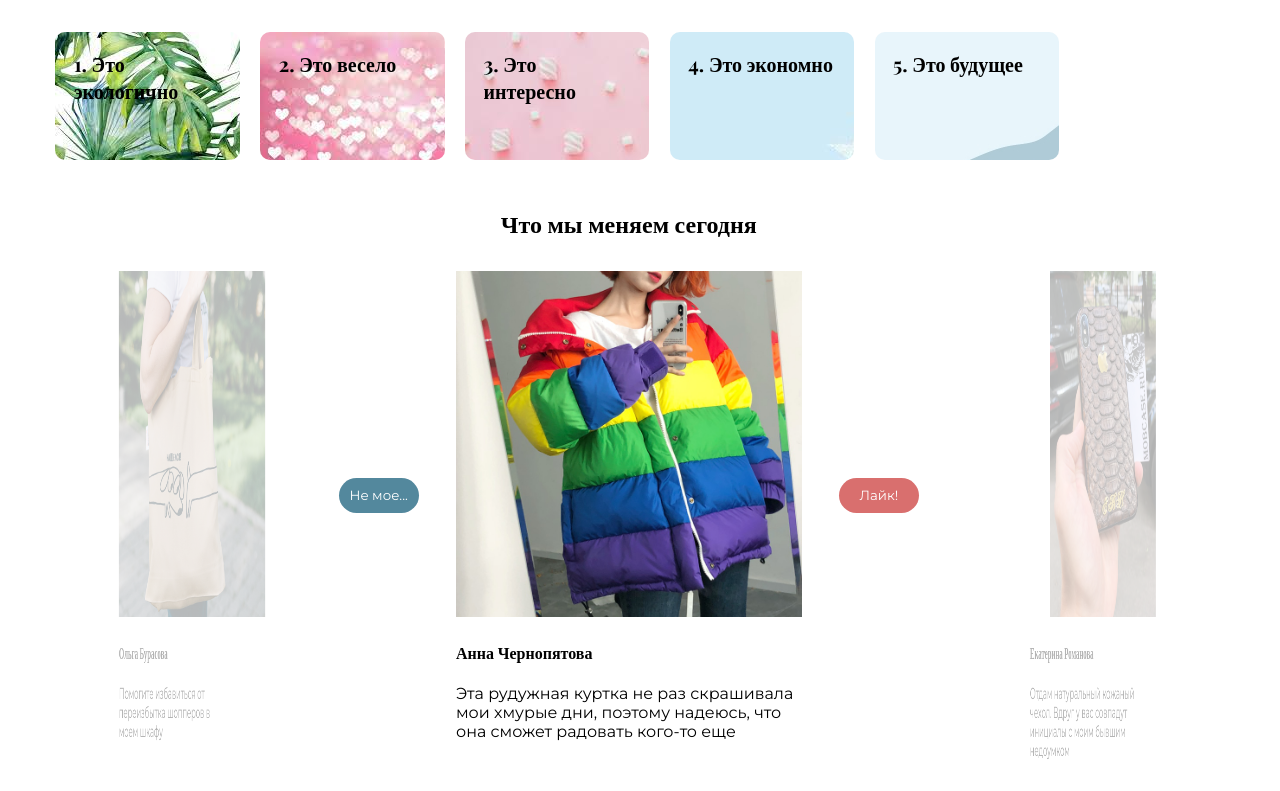
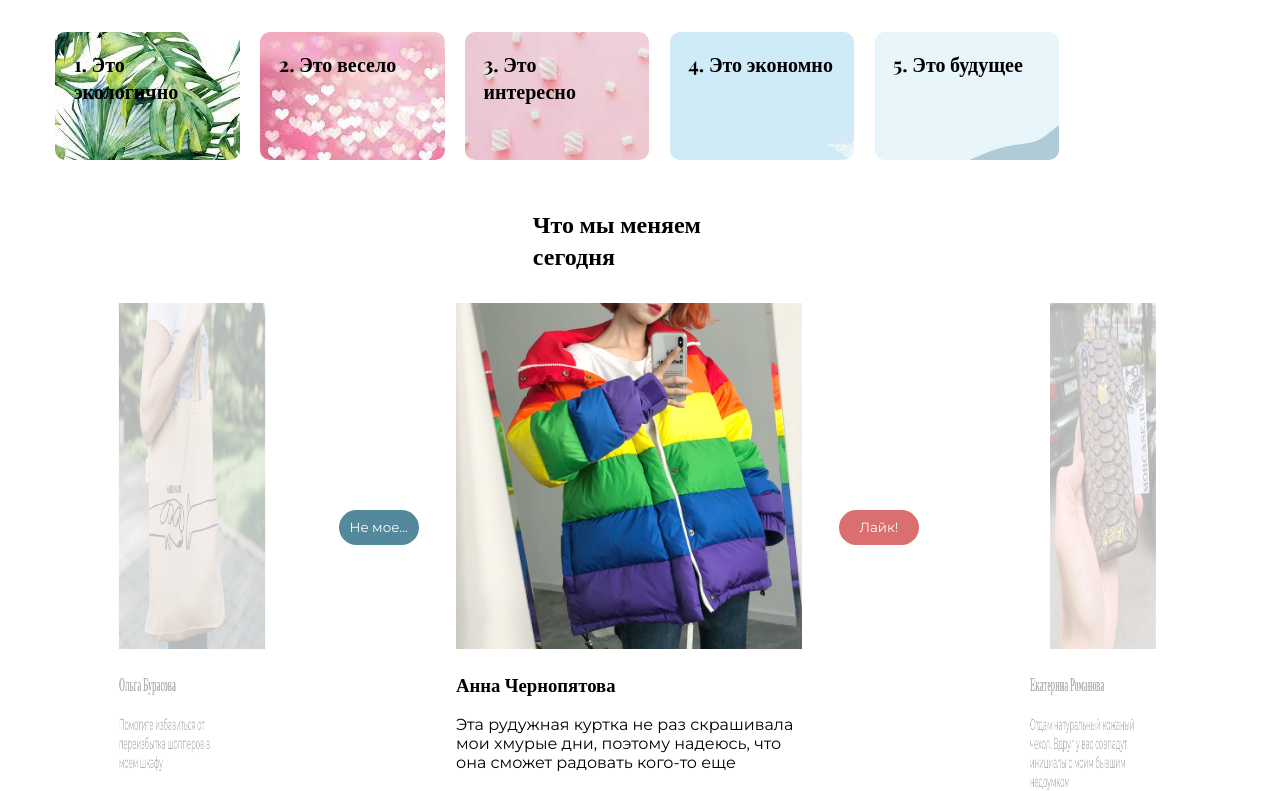
Before and after one commit to AnnaChernopyatova/hacathon_team4, a plain HTML site: page index.html in a window 1280 px wide. Shown: the part 479-1270 px from the top of the page. Drawn offline with nearby package versions, Linux system fonts and the light colour scheme.

Commit message:
fix sizes

```diff
--- a/index.html
+++ b/index.html
@@ -63,19 +63,19 @@
         <div class="carousel">
             <div class="carouselCard carouselCard__left">
                 <img src="images/img3.jpg" alt="" class="carouselCard_img" id="imgLeft">
-                <h4 class="carouselCard_header" id="headerLeft">Ольга Бурасова</h4>
+                <h3 class="carouselCard_header" id="headerLeft">Ольга Бурасова</h3>
                 <p class="carouselCard_text" id="textLeft">Помогите избавиться от переизбытка шопперов в моем шкафу</p>
             </div>
             <button class="carouselCard_button carouselCard_button__left" onclick="change()">Не мое...</button>
             <div class="carouselCard carouselCard__central">
                 <img src="images/img1.jpg" alt="" class="carouselCard_img" id="imgCentral">
-                <h4 class="carouselCard_header" id="headerCentral">Анна Чернопятова</h4>
+                <h3 class="carouselCard_header" id="headerCentral">Анна Чернопятова</h3>
                 <p class="carouselCard_text" id="textCentral">Эта рудужная куртка не раз скрашивала мои хмурые дни, поэтому надеюсь, что она сможет радовать кого-то еще</p>
             </div>
             <button class="carouselCard_button carouselCard_button__right" onclick="change()">Лайк!</button>
             <div class="carouselCard carouselCard__right">
                 <img src="images/img2.jpg" alt="" class="carouselCard_img" id="imgRight">
-                <h4 class="carouselCard_header" id="headerRight">Екатерина Романова</h4>
+                <h3 class="carouselCard_header" id="headerRight">Екатерина Романова</h3>
                 <p class="carouselCard_text" id="textRight">Отдам натуральный кожаный чехол. Вдруг у вас совпадут инициалы с моим бывшим недоумком</p>
             </div>
         </div>
--- a/styles/index.css
+++ b/styles/index.css
@@ -137,7 +137,7 @@ p, button{
 }
 
 .carousel_header{
-    width: fit-content;
+    width: 15vw;
     margin: auto;
     margin-bottom: 4vh;
 }
```
